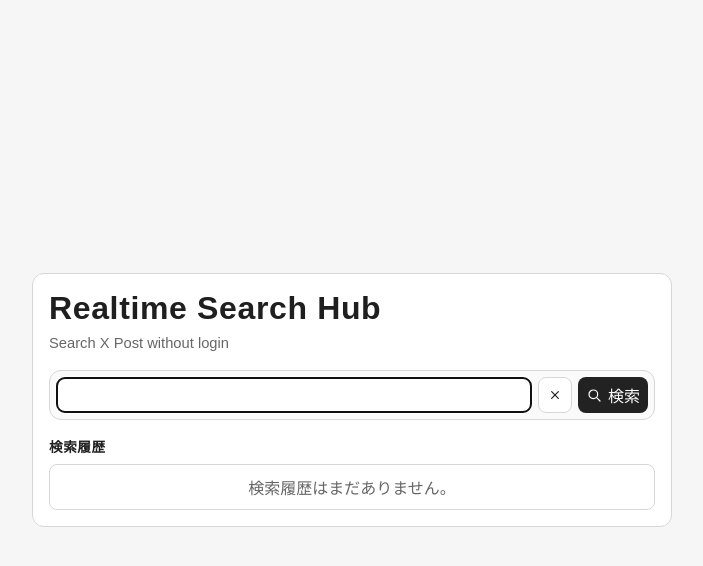
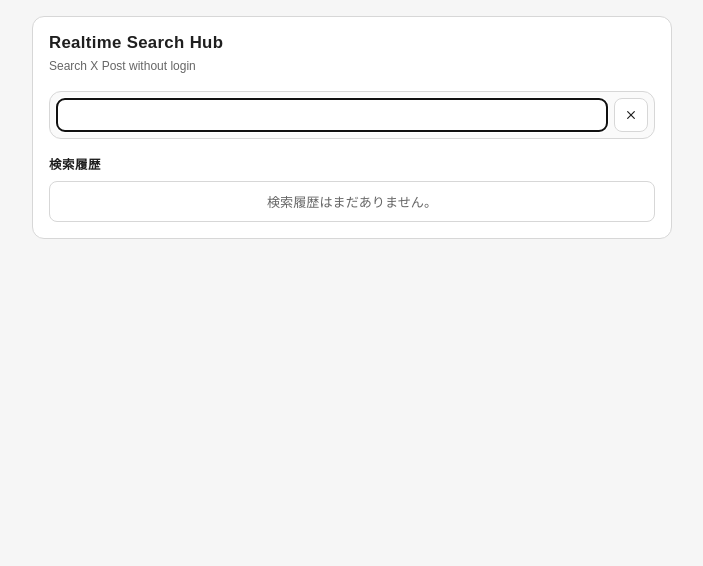
Before and after one commit to hirokiwa/realtime-search-hub, a website built with Vite: page index.html in a window 1280 px wide. Shown: the whole page, without its empty margins (288-991 px from the left). Built offline with nearby package versions, Linux system fonts and the light colour scheme.

Commit message:
Adjust style

```diff
--- a/index.html
+++ b/index.html
@@ -48,16 +48,6 @@
                 <path d="M17 7L7 17" fill="none" stroke="currentColor" stroke-width="1.8" stroke-linecap="round" />
               </svg>
             </button>
-            <button
-              type="submit"
-              class="search-form__submit-button interactive-control"
-            >
-              <svg class="icon" viewBox="0 0 24 24" aria-hidden="true" focusable="false">
-                <circle cx="11" cy="11" r="6.5" fill="none" stroke="currentColor" stroke-width="1.8" />
-                <path d="M16 16L21 21" fill="none" stroke="currentColor" stroke-width="1.8" stroke-linecap="round" />
-              </svg>
-              <span>検索</span>
-            </button>
           </div>
         </form>
 
--- a/src/styles/base.css
+++ b/src/styles/base.css
@@ -36,6 +36,7 @@ body {
   background: var(--color-background);
   color: var(--color-text);
   font-family: var(--font-family-base);
+  font-size: 14px;
 }
 
 body,
--- a/src/styles/home.css
+++ b/src/styles/home.css
@@ -1,7 +1,6 @@
 .page {
-  min-height: 100vh;
   display: flex;
-  align-items: center;
+  align-items: flex-start;
   justify-content: center;
   padding: var(--space-6);
 }
@@ -24,14 +23,15 @@
 }
 
 .search-card__title {
-  font-size: clamp(1.5rem, 4vw, 2rem);
+  font-size: clamp(0.95rem, 2.5vw, 1.05rem);
   line-height: 1.15;
   letter-spacing: 0.02em;
+  font-weight: 600;
 }
 
 .search-card__description {
   color: var(--color-text-muted);
-  font-size: 0.92rem;
+  font-size: 0.75rem;
   line-height: 1.4;
 }
 
@@ -43,7 +43,7 @@
 
 .search-form__label,
 .history-panel__title {
-  font-size: 0.85rem;
+  font-size: 0.78rem;
   font-weight: 700;
   letter-spacing: 0.04em;
 }
@@ -65,6 +65,7 @@
   border-radius: var(--radius-medium);
   background: var(--color-surface);
   color: var(--color-text);
+  font-size: 0.92rem;
 }
 
 .search-form__input::placeholder {
@@ -72,7 +73,6 @@
 }
 
 .search-form__clear-button,
-.search-form__submit-button,
 .history-list__drag-button,
 .history-list__delete-button,
 .history-list__link {
@@ -92,12 +92,6 @@
   background: var(--color-surface);
 }
 
-.search-form__submit-button {
-  padding: 0 var(--space-3);
-  background: var(--color-accent);
-  color: var(--color-surface);
-}
-
 .history-panel {
   display: flex;
   flex-direction: column;
@@ -110,6 +104,7 @@
   border-radius: var(--radius-medium);
   color: var(--color-text-muted);
   text-align: center;
+  font-size: 0.82rem;
 }
 
 .history-list {
@@ -134,6 +129,7 @@
   justify-content: flex-start;
   padding: var(--space-3);
   border: 1px solid transparent;
+  font-size: 0.88rem;
 }
 
 .history-list__keyword {
@@ -163,8 +159,9 @@
   }
 
   .search-form__clear-button,
-  .search-form__submit-button {
-    min-inline-size: 2.5rem;
+  .history-list__drag-button,
+  .history-list__delete-button {
+    min-inline-size: 2.25rem;
     padding: 0 var(--space-2);
   }
 
```
